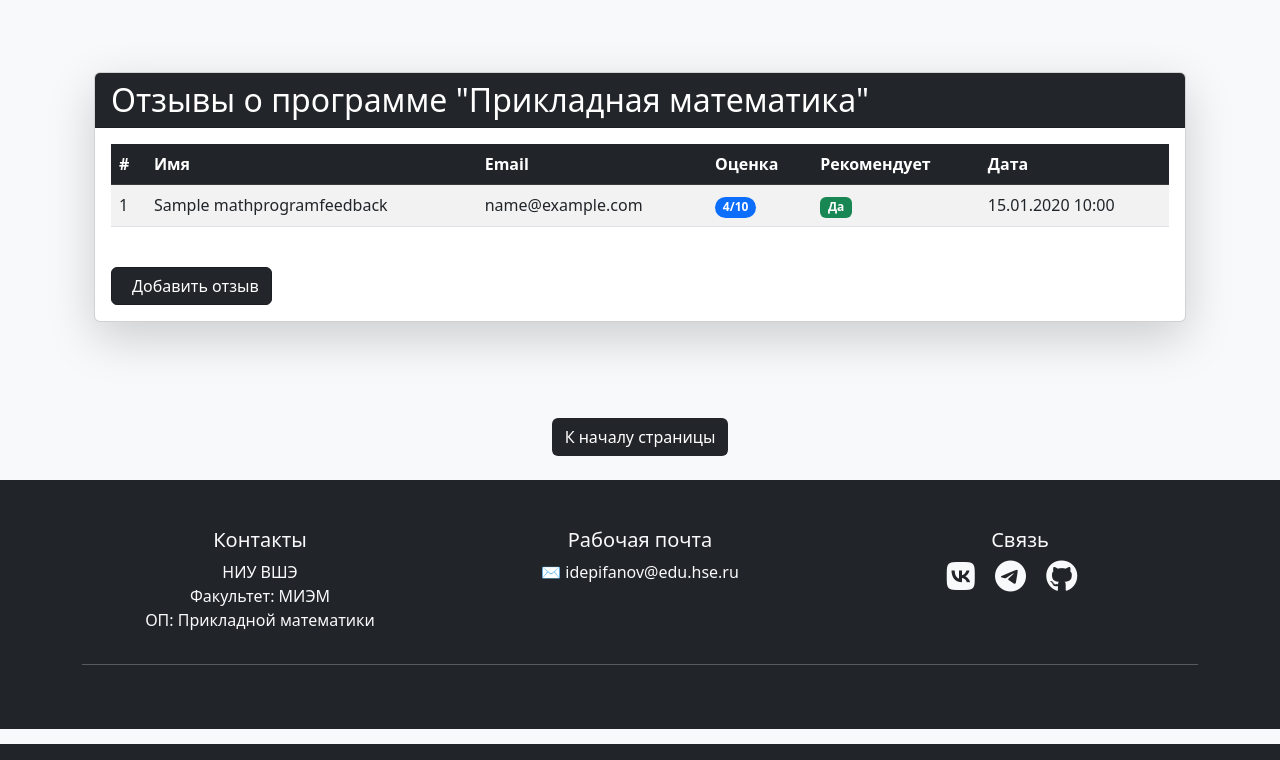
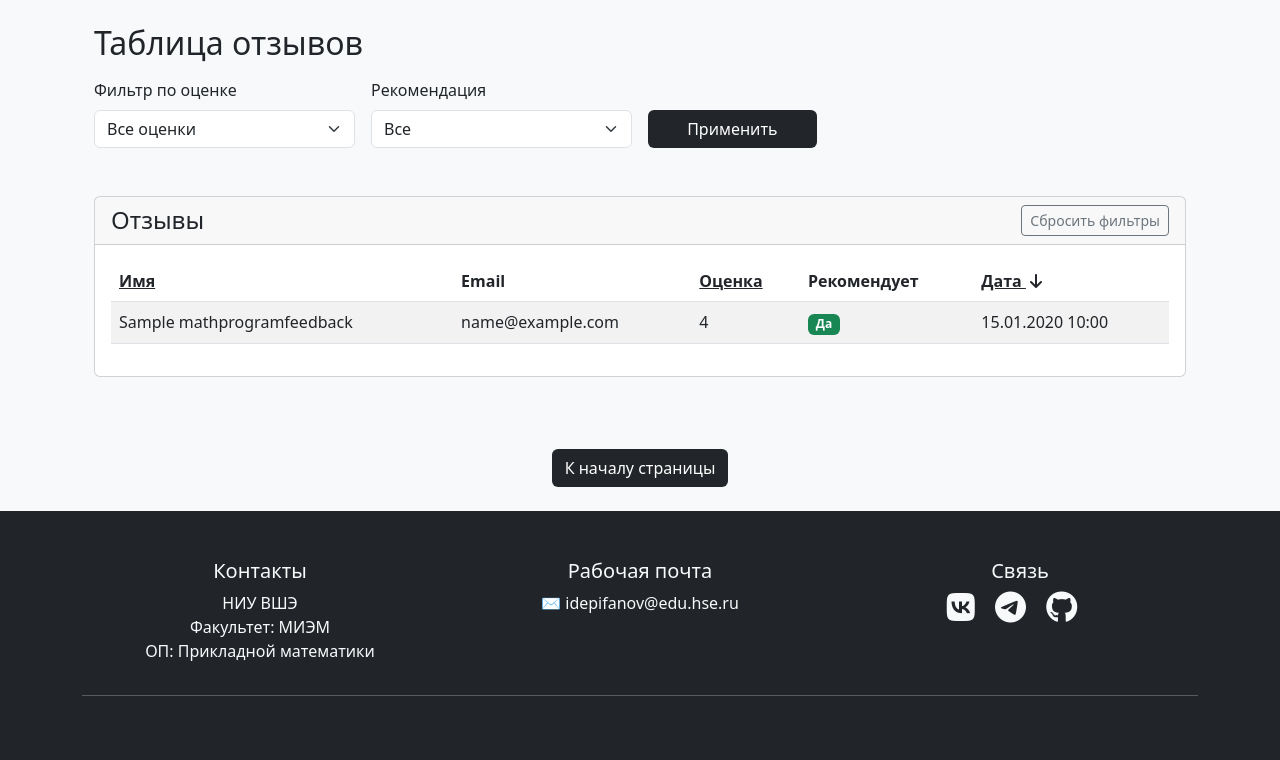
Before and after one commit to EpifanovID/web_site, a Django app: page /app1/feedback_list/ in a window 1280 px wide. Shown: the part 56-816 px from the top of the page. Run offline with Django 5.2, Linux system fonts and the light colour scheme; tables that the repository leaves empty hold one stand-in row (values such as "Sample post").

Commit message:
Added filtering and sorting

```diff
--- a/app1/templates/app1/feedback_list.html
+++ b/app1/templates/app1/feedback_list.html
@@ -1,40 +1,95 @@
 {% extends "app1/base.html" %}
 
+{% block title %}{{ title }}{% endblock %}
+
 {% block content %}
-<div class="container my-5">
-    <div class="card shadow-lg">
-        <div class="card-header text-white" style="background-color: #222529;">
-            <h2 class="mb-0">Отзывы о программе "Прикладная математика"</h2>
+<div class="container">
+    <div class="row mb-4">
+        <div class="col-12">
+            <h2 class="mb-3">{{ title }}</h2>
+
+            <!-- Форма фильтрации -->
+            <form method="get" class="row g-3 mb-4">
+                <div class="col-md-3">
+                    <label for="rating" class="form-label">Фильтр по оценке</label>
+                    <select class="form-select" id="rating" name="rating">
+                        <option value="all" {% if rating_filter == 'all' %}selected{% endif %}>Все оценки</option>
+                        {% for i in "x"|ljust:"10" %}
+                            {% with num=forloop.counter %}
+                            <option value="{{ num }}" {% if rating_filter|add:0 == num %}selected{% endif %}>{{ num }}</option>
+                            {% endwith %}
+                        {% endfor %}
+                    </select>
                 </div>
 
+                <div class="col-md-3">
+                    <label for="recommend" class="form-label">Рекомендация</label>
+                    <select class="form-select" id="recommend" name="recommend">
+                        <option value="all" {% if recommend_filter == 'all' %}selected{% endif %}>Все</option>
+                        <option value="true" {% if recommend_filter == 'true' %}selected{% endif %}>Рекомендует</option>
+                        <option value="false" {% if recommend_filter == 'false' %}selected{% endif %}>Не рекомендует</option>
+                    </select>
+                </div>
+
+                <div class="col-md-2 d-flex align-items-end">
+                    <button type="submit" class="btn w-100" style="background-color: #222529; color: white;">
+                        Применить
+                    </button>
+                </div>
+            </form>
+        </div>
+    </div>
+
+    <div class="row">
+        <div class="col-12">
+            <div class="card mb-4">
+                <div class="card-header">
+                    <div class="d-flex justify-content-between align-items-center">
+                        <h4 class="mb-0">Отзывы</h4>
+                        <div>
+                            <a href="{% url 'app1:feedback_list' %}" class="btn btn-sm btn-outline-secondary">Сбросить фильтры</a>
+                        </div>
+                    </div>
+                </div>
                 <div class="card-body">
                     <div class="table-responsive">
-                <table class="table table-striped table-hover">
-                    <thead class="table-dark">
+                        <table class="table table-striped">
+                            <thead>
                                 <tr>
-                            <th>#</th>
-                            <th>Имя</th>
+                                    <th>
+                                        <a style="color: #222529;" href="?sort_by={% if current_sort == 'name' %}-name{% else %}name{% endif %}{% for key, value in request.GET.items %}{% if key != 'sort_by' %}&{{ key }}={{ value }}{% endif %}{% endfor %}">
+                                            Имя
+                                            {% if current_sort == 'name' %}<i class="fas fa-arrow-up ms-1"></i>
+                                            {% elif current_sort == '-name' %}<i class="fas fa-arrow-down ms-1"></i>
+                                            {% endif %}
+                                        </a>
+                                    </th>
                                     <th>Email</th>
-                            <th>Оценка</th>
+                                    <th>
+                                        <a style="color: #222529;" href="?sort_by={% if current_sort == 'rating' %}-rating{% else %}rating{% endif %}{% for key, value in request.GET.items %}{% if key != 'sort_by' %}&{{ key }}={{ value }}{% endif %}{% endfor %}">
+                                            Оценка
+                                            {% if current_sort == 'rating' %}<i class="fas fa-arrow-up ms-1"></i>
+                                            {% elif current_sort == '-rating' %}<i class="fas fa-arrow-down ms-1"></i>
+                                            {% endif %}
+                                        </a>
+                                    </th>
                                     <th>Рекомендует</th>
-                            <th>Дата</th>
+                                    <th>
+                                        <a style="color: #222529;" href="?sort_by={% if current_sort == '-created_at' %}created_at{% else %}-created_at{% endif %}{% for key, value in request.GET.items %}{% if key != 'sort_by' %}&{{ key }}={{ value }}{% endif %}{% endfor %}">
+                                            Дата
+                                            {% if current_sort == '-created_at' or not current_sort %}<i class="fas fa-arrow-down ms-1"></i>
+                                            {% elif current_sort == 'created_at' %}<i class="fas fa-arrow-up ms-1"></i>
+                                            {% endif %}
+                                        </a>
+                                    </th>
                                 </tr>
                             </thead>
                             <tbody>
                                 {% for feedback in feedbacks %}
                                 <tr>
-                            <td>{{ forloop.counter }}</td>
                                     <td>{{ feedback.name|default:"Аноним" }}</td>
-                            <td>{{ feedback.email|default:"-" }}</td>
-                            <td>
-                                {% if feedback.rating %}
-                                <span class="badge bg-primary rounded-pill">
-                                    {{ feedback.rating }}/10
-                                </span>
-                                {% else %}
-                                <span class="text-muted">Не оценено</span>
-                                {% endif %}
-                            </td>
+                                    <td>{{ feedback.email|default:"Не указан" }}</td>
+                                    <td>{{ feedback.rating|default:"-" }}</td>
                                     <td>
                                         {% if feedback.recommend %}
                                         <span class="badge bg-success">Да</span>
@@ -46,24 +101,13 @@
                                 </tr>
                                 {% empty %}
                                 <tr>
-                            <td colspan="7" class="text-center py-4">
-                                <div class="alert alert-info">
-                                    <i class="bi bi-info-circle me-2"></i>
-                                    Нет отзывов для отображения
-                                </div>
-                            </td>
+                                    <td colspan="6" class="text-center">Нет отзывов, соответствующих фильтрам</td>
                                 </tr>
                                 {% endfor %}
                             </tbody>
                         </table>
                     </div>
-
-            <div class="mt-4 d-flex justify-content-between align-items-center">
-                <a href="{% url 'app1:feedback_form' %}"
-                    class="btn btn-primary text-white"
-                    style="background-color: #222529; border-color: #1a1d21;">
-                    <i class="bi bi-plus-circle me-2"></i>Добавить отзыв
-                </a>
+                </div>
             </div>
         </div>
     </div>
--- a/app1/views.py
+++ b/app1/views.py
@@ -3,7 +3,6 @@ from .models import Author, ProgramInfo, Classmate
 from .forms import ProgramFeedbackForm
 from .models import MathProgramFeedback
 from django.db.models import Avg, Count
-from django.shortcuts import render
 
 def home(request):
     return render(request, 'app1/home.html')
@@ -43,13 +42,58 @@ def feedback_form(request):
 def feedback_thanks(request):
     return render(request, 'app1/feedback_thanks.html')
 
+from django.db.models import Case, When, Value, IntegerField
+
 def feedback_list(request):
-    # Получаем все отзывы, отсортированные по дате (новые сначала)
-    feedbacks = MathProgramFeedback.objects.all().order_by('-created_at')
+    # Получаем все отзывы
+    feedbacks = MathProgramFeedback.objects.all()
+
+    # Обработка параметров фильтрации
+    rating_filter = request.GET.get('rating')
+    recommend_filter = request.GET.get('recommend')
+    search_query = request.GET.get('search')
+
+    # Применяем фильтры
+    if rating_filter and rating_filter != 'all':
+        feedbacks = feedbacks.filter(rating=rating_filter)
+
+    if recommend_filter and recommend_filter != 'all':
+        feedbacks = feedbacks.filter(recommend=(recommend_filter == 'true'))
+
+    if search_query:
+        feedbacks = feedbacks.filter(
+            Q(curriculum_opinion__icontains=search_query) |
+            Q(teaching_quality__icontains=search_query) |
+            Q(improvements__icontains=search_query) |
+            Q(name__icontains=search_query)
+        )
+
+    # Обработка сортировки
+    sort_by = request.GET.get('sort_by', '-created_at')
+    valid_sort_fields = ['created_at', '-created_at', 'rating', '-rating', 'name', '-name']
+
+    if sort_by in valid_sort_fields:
+        # Специальная сортировка для рекомендаций
+        if sort_by == 'recommend':
+            feedbacks = feedbacks.annotate(
+                recommend_order=Case(
+                    When(recommend=True, then=Value(0)),
+                    default=Value(1),
+                    output_field=IntegerField()
+                )
+            ).order_by('recommend_order')
+        else:
+            feedbacks = feedbacks.order_by(sort_by)
+    else:
+        feedbacks = feedbacks.order_by('-created_at')  # сортировка по умолчанию
 
     return render(request, 'app1/feedback_list.html', {
         'feedbacks': feedbacks,
-        'title': 'Таблица отзывов'
+        'title': 'Таблица отзывов',
+        'current_sort': sort_by,
+        'rating_filter': rating_filter or 'all',
+        'recommend_filter': recommend_filter or 'all',
+        'search_query': search_query or '',
     })
 
 def feedback_stats(request):
```
Lines whose indentation alone changed are shown as unchanged.
